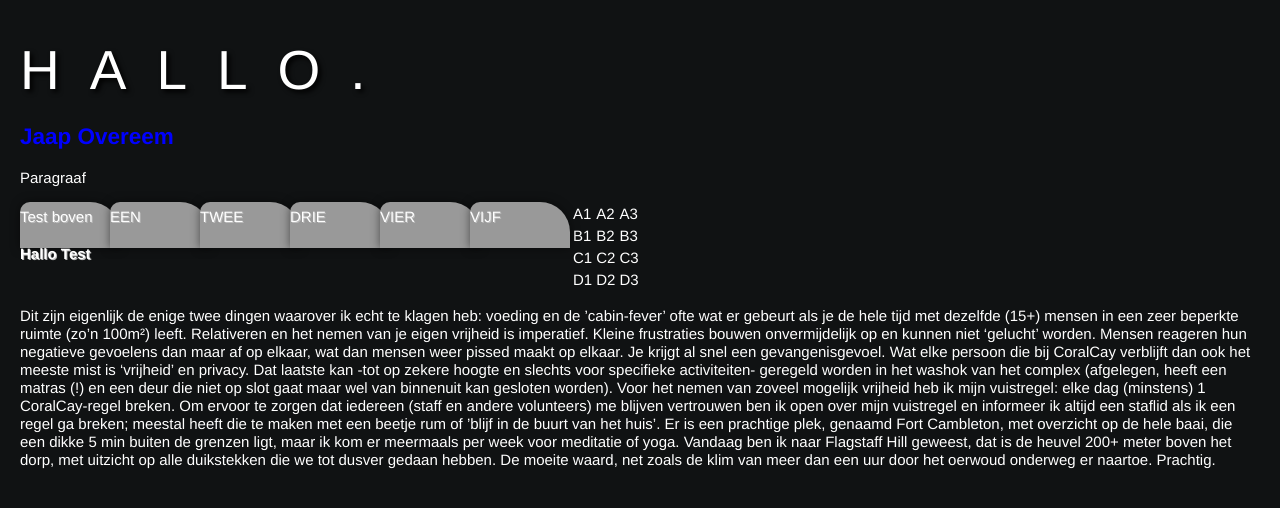
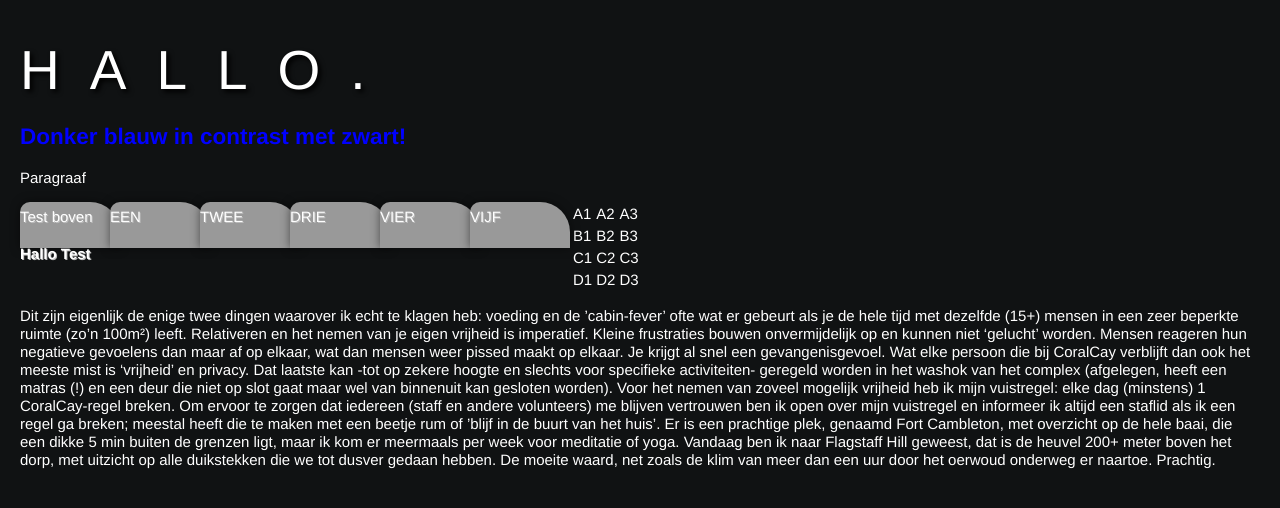
Before and after one commit to JaapOvereem/HTML1, a plain HTML site: page index.html in a window 1280 px wide. Drawn offline with Linux system fonts and the light colour scheme.

Commit message:
Update index.html

```diff
--- a/index.html
+++ b/index.html
@@ -8,7 +8,7 @@
 
 <h1> Hallo. </h1>
 
-<h2> Jaap Overeem </h2>
+<h2> Donker blauw in contrast met zwart! </h2>
 
 <p class="blokje"> Paragraaf </p>
 
```
